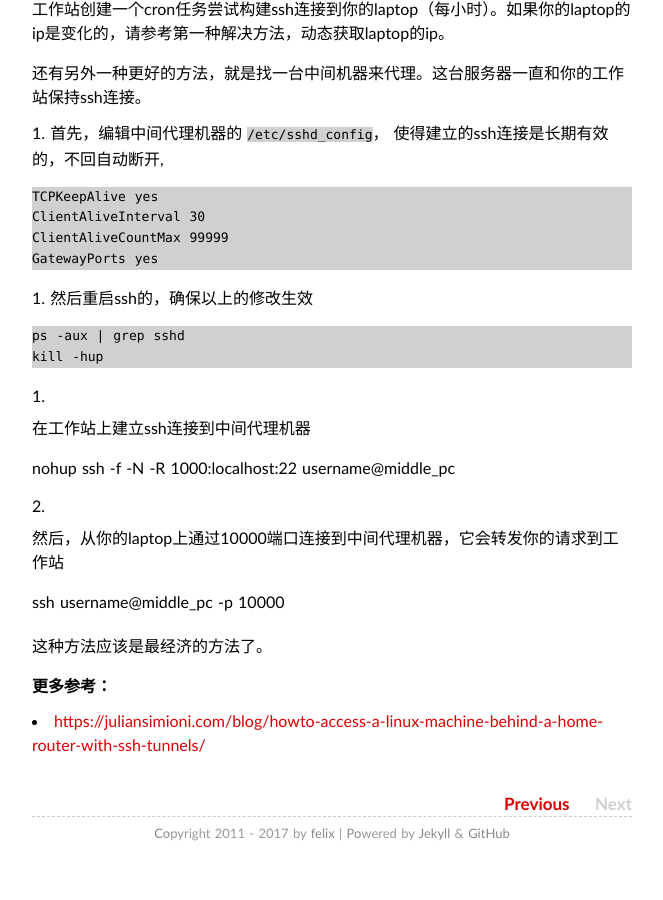
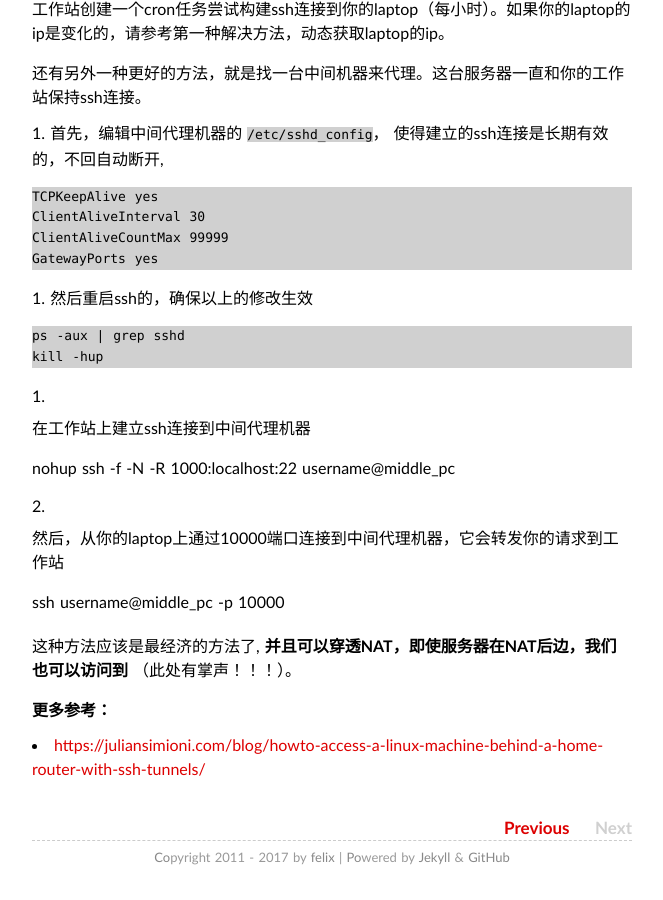
Before and after one commit to hezila/hezila.github.io, a Jekyll site: the page built from _posts/2017-01-05-ssh-nat.md, in a window 1280 px wide and 900 px high, scrolled down 1516 px. Shown: the whole window, without its empty margins (308-971 px from the left). Built offline with Jekyll 4.4.1, drawn with Linux system fonts in a browser that asks for light colours; some web fonts are replaced; comment, search, counter and statistics services are not loaded; before the commit the page ends 2392 px from its top, so only the background shows below that.

Commit message:
update post for ssh behind nat

```diff
--- a/_posts/2016-12-29-ssh-machine-at-home.md
+++ b/_posts/2017-01-05-ssh-nat.md
@@ -75,7 +75,10 @@ kill -hup
 
     ssh username@middle_pc -p 10000
 
-这种方法应该是最经济的方法了。
+这种方法应该是最经济的方法了, **并且可以穿透NAT，即使服务器在NAT后边，我们也可以访问到** （此处有掌声！！！）。
+
+
+
 
 **更多参考：**
 
```
